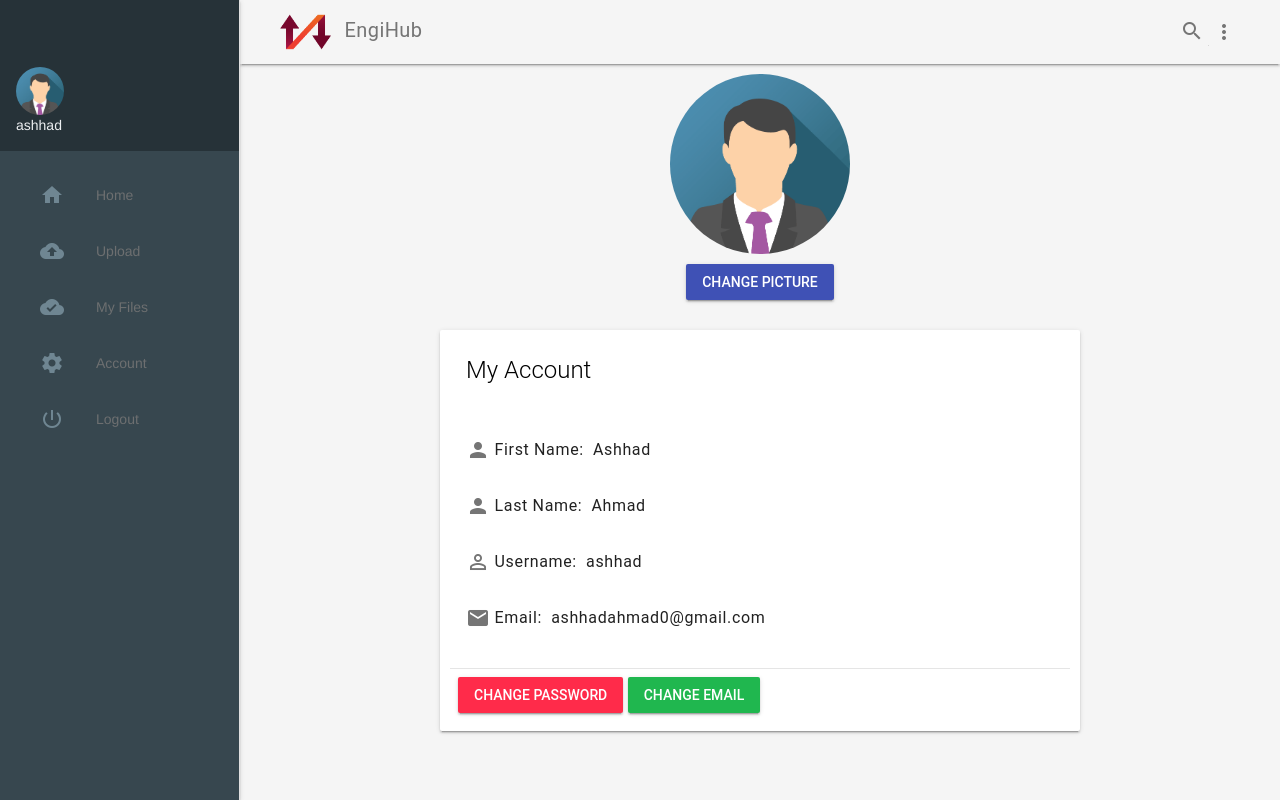
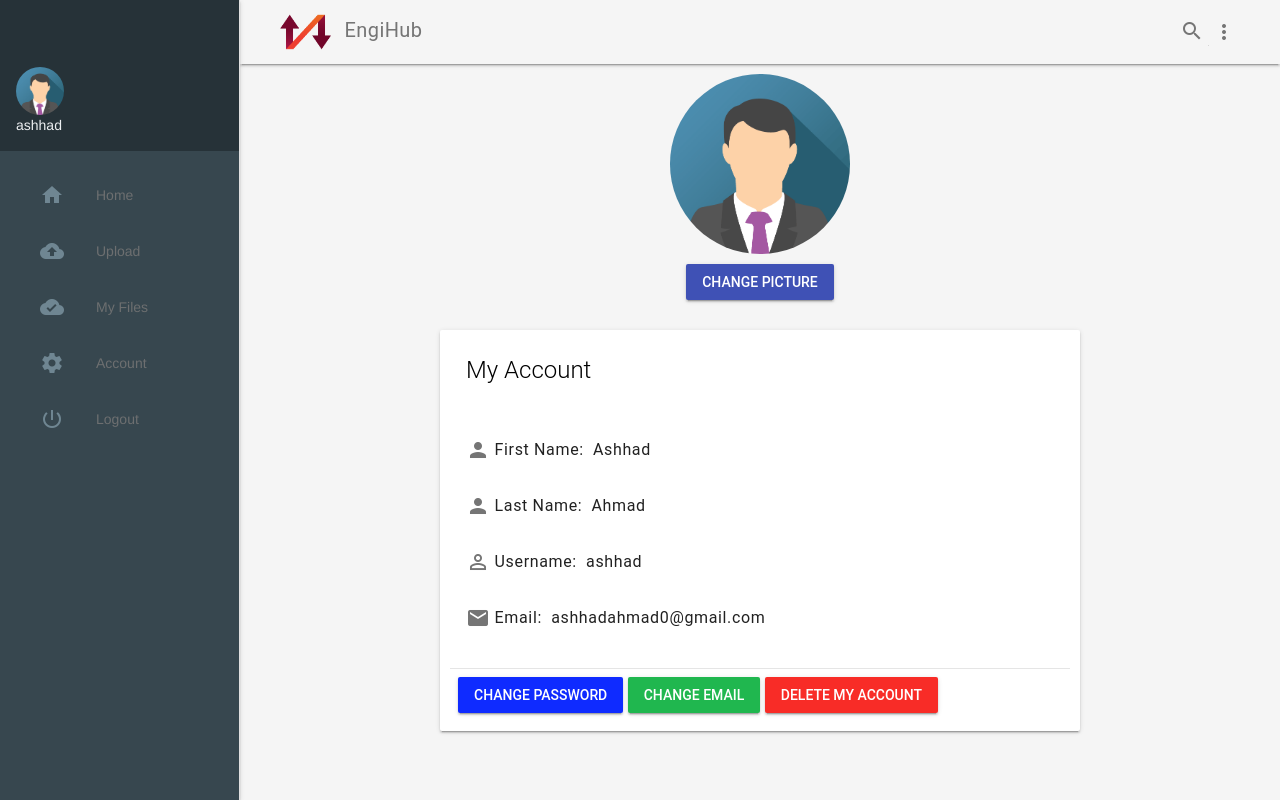
Before and after one commit to himanshu-nain/EngiHub, a Django app: page /account/ in a window 1280 px wide. Run offline with Django 3.2, Linux system fonts and the light colour scheme; a user stored in the database is signed in; some libraries are stand-ins or nearby versions.

Commit message:
Delete Account Added

```diff
--- a/main/models.py
+++ b/main/models.py
@@ -16,7 +16,7 @@ class File(models.Model):
     size = models.FloatField(default=0.0, )
     size_postfix = models.CharField(blank=True, max_length=2)
     upload_time = models.DateField(default=timezone.now)
-    uploader = models.ForeignKey(User, blank=True, on_delete=models.CASCADE, default=2)
+    uploader = models.ForeignKey(User, blank=True, on_delete=models.SET_NULL, null=True)
 
     def clean(self):
 
--- a/main/urls.py
+++ b/main/urls.py
@@ -19,6 +19,6 @@ urlpatterns = [
     url(r'^account/$', view.my_account, name='my_account'),
     url(r'^password/$', view.change_password, name='change_password'),
     url(r'^email/$', view.change_email, name='change_email'),
-
+    url(r'^deleteAccount/$', view.delete_account, name='delete_account'),
 
 ]
--- a/main/views.py
+++ b/main/views.py
@@ -182,5 +182,21 @@ def change_email(request):
         user.save()
         return redirect('/account')
 
-    else:
-        return render(request, 'accounts/change_email.html', {})
+    return render(request, 'accounts/change_email.html', {})
+
+
+@login_required
+def delete_account(request):
+
+    if request.method == 'POST':
+        password = request.POST['password']
+
+        user = authenticate(username = request.user.username, password = password)
+
+        if user is not None:
+            User.objects.get(username=request.user.username).delete()
+            return redirect('/')
+        else:
+            return render(request, 'accounts/delete_account.html', {'errors':'Password Incorrect'})
+
+    return render(request, 'accounts/delete_account.html', {})
--- a/templates/accounts/change_email.html
+++ b/templates/accounts/change_email.html
@@ -1,6 +1,7 @@
 {% extends 'base/base.html' %}
 {% block title %}Change Email | EngiHub{% endblock %}
 {% block content %}
+<h3 style="margin: 20px">Change Email</h3>
 <form style="margin: 20px" class="form-horizontal" role="form" method="post">
   {% csrf_token %}
   <input type="email" name="newEmail" class="form-control" placeholder="New Email Address" required autofocus/><br><br>
--- a/templates/accounts/change_password.html
+++ b/templates/accounts/change_password.html
@@ -1,6 +1,7 @@
 {% extends 'base/base.html' %}
 {% block title %}Change Password | EngiHub{% endblock %}
 {% block content %}
+<h3 style="margin: 20px">Change Password</h3>
 <form style="margin: 20px" class="form-horizontal" role="form" method="post">
   {% csrf_token %}
   {{ form }}
--- a/templates/dashboard/profile.html
+++ b/templates/dashboard/profile.html
@@ -65,8 +65,9 @@
             </li>
         </ul>
         <div class="mdl-card__actions mdl-card--border">
-            <a href="{% url 'main:change_password' %}" class="mdl-button mdl-js-button mdl-button--raised mdl-button--colored mdl-js-ripple-effect" style="background-color: #ff2b4a;" type="submit">Change Password</a>
+            <a href="{% url 'main:change_password' %}" class="mdl-button mdl-js-button mdl-button--raised mdl-button--colored mdl-js-ripple-effect" style="background-color: #0f2bff;" type="submit">Change Password</a>
             <a href="{% url 'main:change_email' %}" class="mdl-button mdl-js-button mdl-button--raised mdl-button--colored mdl-js-ripple-effect" style="background-color: #20b74f;" type="submit">Change Email</a>
+            <a href="{% url 'main:delete_account' %}" class="mdl-button mdl-js-button mdl-button--raised mdl-button--colored mdl-js-ripple-effect" style="background-color: #f82c27;" type="submit">Delete My Account</a>
         </div>
     </div>
 
```
Also changed, not shown: templates/accounts/delete_account.html (added, +13 -0 lines), db.sqlite3, main/migrations/0005_auto_20171227_1517.py (added).
